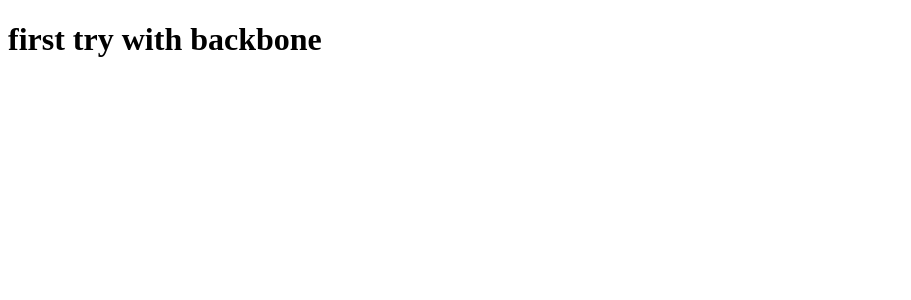
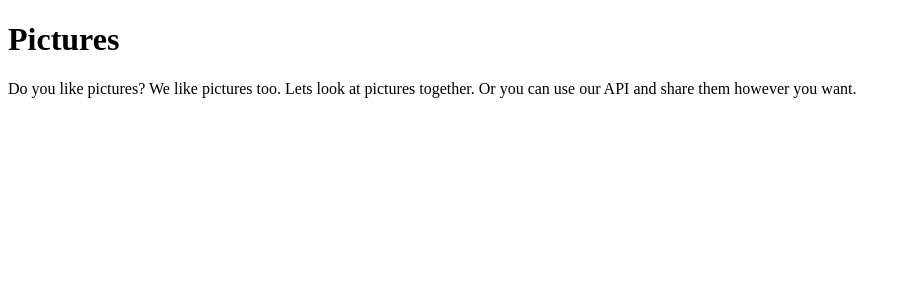
Before and after one commit to mcotton/backbone-tagging, a Python web app: template templates/index.html in a window 1280 px wide. Shown: the top 300 px of the page, without its empty margins (0-911 px from the left). Run offline with Jinja, Linux system fonts and the light colour scheme; the template is opened without the code that fills it, so the values that code supplies are empty.

Commit message:
Added backbone.js and have it loading/rendering

```diff
--- a/templates/_css/style.css
+++ b/templates/_css/style.css
@@ -0,0 +1,33 @@
+
+#pictures {
+    width: 100%;
+    height: 200px;
+    overflow-x: scroll;
+    display:inline;
+    background-color: yellow;
+}
+
+.pictures {
+    width: 90%;
+    margin: 0 auto;
+
+}
+
+.pictures img {
+    width: 200px;
+    height: 200px;
+}
+.tags {
+    margin: 0;
+    padding: 0;
+    position: relative;
+    z-index: 10;
+    top: -20px;
+}
+
+.tags li {
+    list-style-type: none;
+    background-color: yellow;
+    display: inline;
+    padding: .2em 1em;
+}
--- a/templates/_js/app.js
+++ b/templates/_js/app.js
@@ -1,5 +1,76 @@
-// jQuery
 
 $(document).ready(function() {
 
+    window.Picture = Backbone.Model.extend({
+        // id: undefined,
+        // name: '',
+        // path: '',
+        // tags: []
+    })
+
+    window.PictureList = Backbone.Collection.extend({
+      model: Picture,
+      url: '/last5.json',
+
+      parse: function(response) {
+        return response.pictures
+      }
+    })
+
+    window.Pictures = new PictureList()
+
+
+    window.PictureView = Backbone.View.extend({
+        tagName: 'div',
+
+        className: 'pictures',
+
+        template: _.template($("#picture-template").html()),
+
+        events: {},
+
+        initialize: function() {
+            this.model.bind('change', this.render, this)
+        },
+
+        render: function() {
+
+            //var dict = this.model.toJSON();
+            //var html = this.template(dict);
+            //$(this.el).append(html);
+
+            this.$el.html(this.template(this.model.toJSON()))
+            return this
+        }
+    })
+
+    window.AppView = Backbone.View.extend({
+
+        el: $('#RootView'),
+
+        events: {},
+
+        initialize: function() {
+
+            Pictures.bind('add', this.addOne, this)
+            Pictures.bind('reset', this.addAll, this)
+            Pictures.bind('all', this.render, this)
+
+            Pictures.fetch()
+        },
+
+        render: function() {},
+
+        addOne: function(picture) {
+            var view = new PictureView({model: picture})
+            this.$('#pictures').append(view.render().el)
+        },
+
+        addAll: function() {
+            Pictures.each(this.addOne)
+        }
+
+    })
+
+    var App = new AppView()
 });
--- a/templates/index.html
+++ b/templates/index.html
@@ -1,7 +1,27 @@
 {% extends "template.html" %}
 
-{% block head %} {% endblock %}
+{% block head %}
+    <script type="text/template" id="picture-template">
+      <span class=""><img src="<%= path %>"></span>
+      <ul class="tags">
+        <% _.each(tags, function(tag) { %>
+          <li><%= tag %></li>
+        <% }); %>
+      </ul>
+    </script>
+
+    <script type="text/template" id="template-contact">
+        <h1>Picture Template</h1>
+    </script>
+
+    <script type="text/template" id="RootView">
+        <h1>Picture Template</h1>
+    </script>
+{% endblock %}
 
 {% block container %}
-        <h1>first try with backbone</h1>
+    <h1>Pictures</h1>
+    <p>Do you like pictures?  We like pictures too.  Lets look at pictures together.  Or you can use our API and share them however you want.</p>
+    <div id='pictures'></div>
+
 {% endblock %}
```
